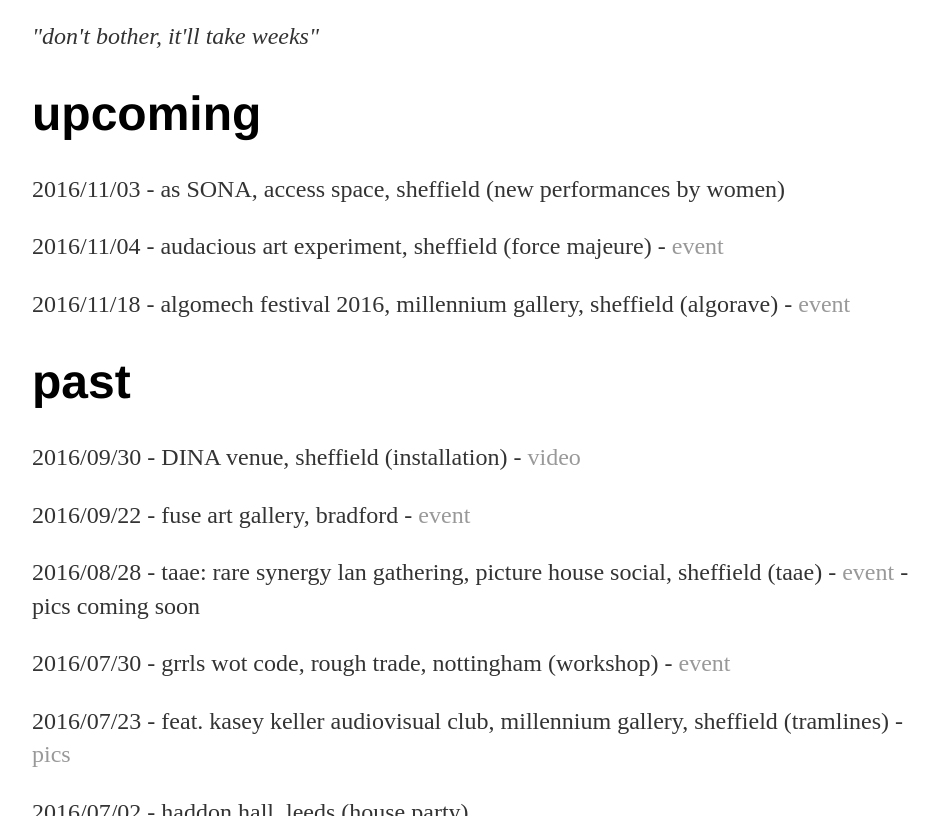
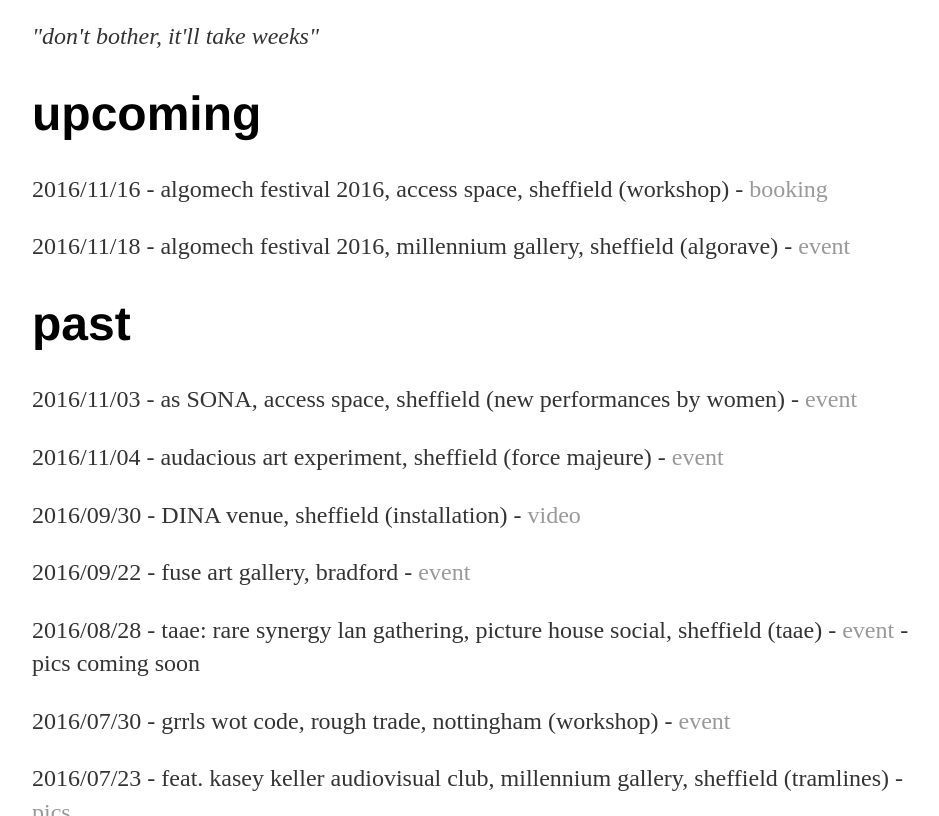
Before and after one commit to heavy-lifting/heavy-lifting.github.io, a Jekyll site: the page built from index.html, in a window 1280 px wide and 900 px high, scrolled down 878 px, cut to the strip 84-900 px from the top of the window. Shown: the whole strip, without its empty margins (160-1099 px from the left). Built offline with Jekyll 4.4.1, drawn with Linux system fonts in a browser that asks for light colours.

Commit message:
Update index.html

```diff
--- a/index.html
+++ b/index.html
@@ -19,13 +19,14 @@
 
 <div class="upcoming"> <!-- DON'T FORGET TO UPDATE THE 'SHOWS' PAGE TOO-->
 	<h1>upcoming</h1>
-	<p>2016/11/03 - as SONA, access space, sheffield (new performances by women)<p>
-	<p>2016/11/04 - audacious art experiment, sheffield (force majeure) - <a href="https://www.facebook.com/events/682156375281117/" target="_blank">event</a><p>
+	<p>2016/11/16 - algomech festival 2016, access space, sheffield (workshop) - <a href="https://www.eventbrite.co.uk/e/algorave-academy-tickets-28186226763" target="_blank">booking</a></p>
 	<p>2016/11/18 - algomech festival 2016, millennium gallery, sheffield (algorave) - <a href="https://www.facebook.com/events/296099617423371/" target="_blank">event</a></p>
 </div><!-- /.blurb -->
 
 <div class="past"> <!-- DON'T FORGET TO UPDATE THE 'SHOWS' PAGE TOO-->
 	<h1>past</h1>
+	<p>2016/11/03 - as SONA, access space, sheffield (new performances by women) - <a href="https://www.facebook.com/events/1795038670716823/" target="_blank">event</a><p>
+	<p>2016/11/04 - audacious art experiment, sheffield (force majeure) - <a href="https://www.facebook.com/events/682156375281117/" target="_blank">event</a><p>
 	<p>2016/09/30 - DINA venue, sheffield (installation) - <a href="https://www.youtube.com/watch?v=dfuBBIPcKPk" target="_blank">video</a><p>
 	<p>2016/09/22 - fuse art gallery, bradford - <a href="https://www.facebook.com/events/1166812990053320/" target="_blank">event</a><p>
 	<p>2016/08/28 - taae: rare synergy lan gathering, picture house social, sheffield (taae) - <a href="https://www.facebook.com/events/854462511325080/" target="_blank">event</a> - pics coming soon</p>
```
